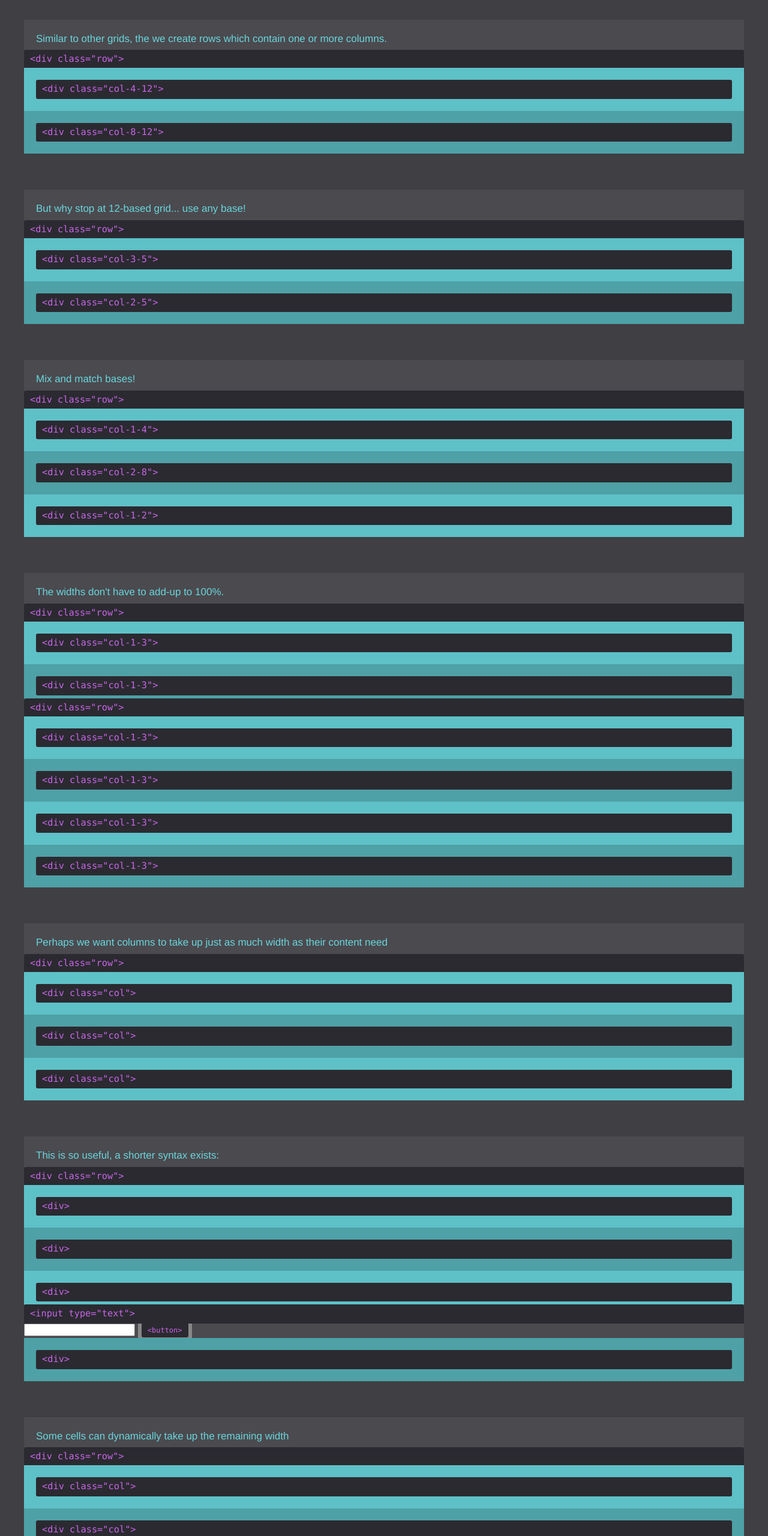
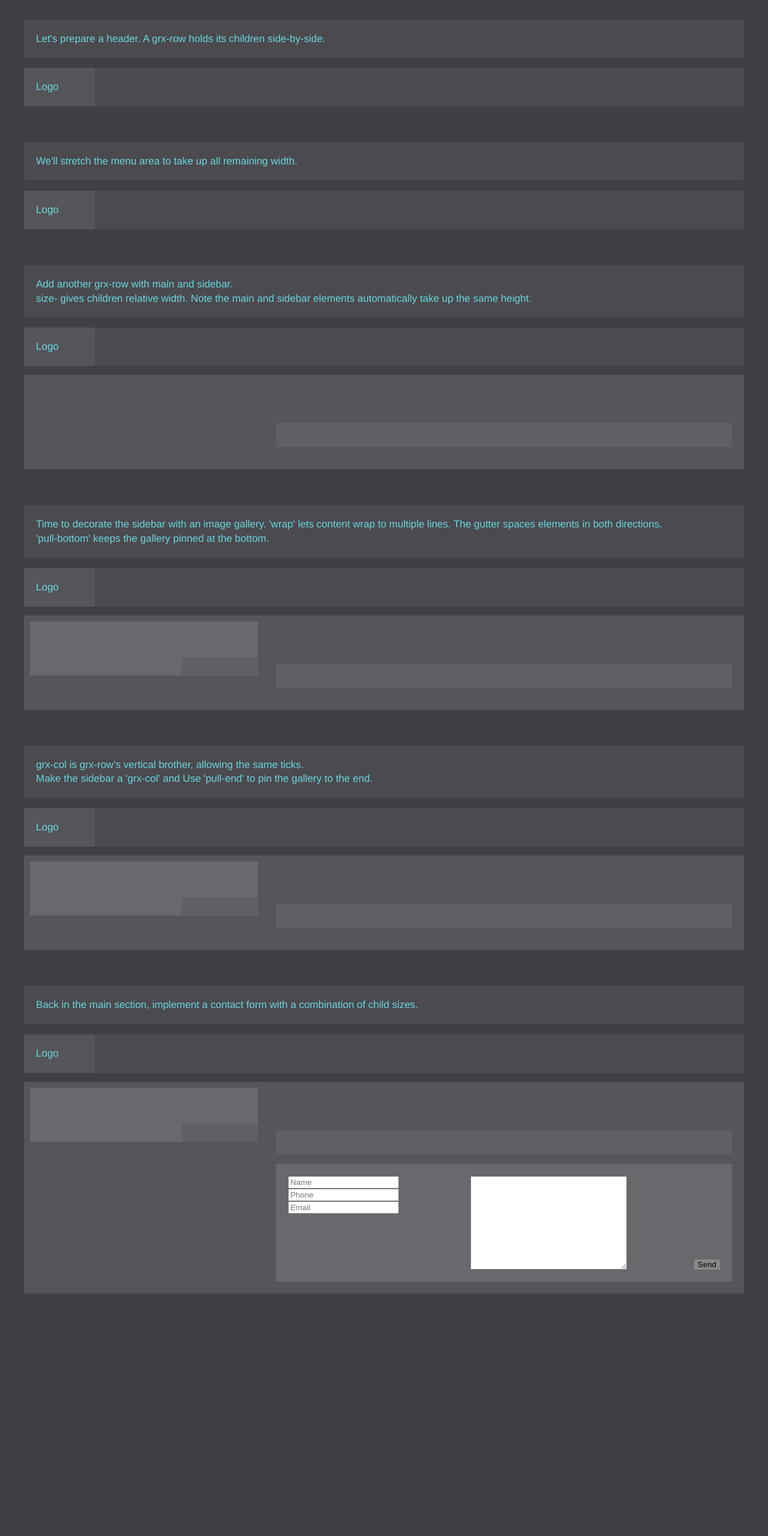
Before and after one commit to mike-shtil/grx, a website: page demo/index.html in a window 1280 px wide. Shown: the part 120-2680 px from the top of the page at 60% size. After the commit the page ends 2284 px from the top, so only its background shows below. Drawn offline with Linux system fonts and the light colour scheme.

Commit message:
updated demo page; applied modifier classes to grx-col as well

```diff
--- a/demo/index.html
+++ b/demo/index.html
@@ -1,226 +1,193 @@
-<html><head>
+<html>
+<head>
     <meta charset="utf-8">
     <title>Grx - a flexbox-based layout grid</title>
-
     <link rel="stylesheet" href="../dist/grx.css" media="screen" title="no title" charset="utf-8">
     <link rel="stylesheet" href="style/style.css" media="screen" title="no title" charset="utf-8">
 </head>
-
 <body>
 
     <section class="main container">
 
-        <h1>grd</h1>
-
+        <h1>Grx</h1>
         <h3>Welcome to Grx — a flexbox-based layout grid system.</h3>
 
-        <p>Similar to other grids, the we create rows which contain one or more columns.</p>
+        <p>
+          Let's prepare a header. A grx-row holds its children side-by-side.
+        </p>
 
-        <div class="row">
-            <code>&lt;div class="row"&gt;</code>
-            <div class="col-4-12">
-                <code>&lt;div class="col-4-12"&gt;</code>
-            </div>
-            <div class="col-8-12">
-                <code>&lt;div class="col-8-12"&gt;</code>
-            </div>
+        <header class="grx-row">
+          <div class="dummy-logo">
+            Logo
+          </div>
+          <nav>
+            <a class="dummy-link"></a>
+            <a class="dummy-link"></a>
+            <a class="dummy-link"></a>
+          </nav>
+        </header>
+
+        <p>
+          We'll stretch the menu area to take up all remaining width.
+        </p>
+
+        <header class="grx-row">
+          <div class="dummy-logo">
+            Logo
+          </div>
+          <nav>
+            <a class="dummy-link"></a>
+            <a class="dummy-link"></a>
+            <a class="dummy-link"></a>
+          </nav>
+        </header>
+
+        <p>
+          Add another grx-row with main and sidebar.<br>
+          size- gives children relative width. Note the main and sidebar elements automatically take up the same height.<br>
+        </p>
+
+        <header class="grx-row">
+          <div class="dummy-logo">
+            Logo
+          </div>
+          <nav>
+            <a class="dummy-link"></a>
+            <a class="dummy-link"></a>
+            <a class="dummy-link"></a>
+          </nav>
+        </header>
+        <div class="grx-row">
+          <div title="sidebar" class="size-4">
+            <div class="dummy-thumbnail"></div>
+            <div class="dummy-thumbnail"></div>
+            <div class="dummy-thumbnail"></div>
+          </div>
+          <div title="main" class="size-8">
+            <p class="dummy-content"></p>
+          </div>
         </div>
 
-        <p>But why stop at 12-based grid... use any base!</p>
+        <p>
+          Time to decorate the sidebar with an image gallery. 'wrap' lets content wrap to multiple lines. The gutter spaces elements in both directions.<br>
+          'pull-bottom' keeps the gallery pinned at the bottom.
+        </p>
 
-        <div class="row">
-            <code>&lt;div class="row"&gt;</code>
-            <div class="col-3-5">
-                <code>&lt;div class="col-3-5"&gt;</code>
+        <header class="grx-row">
+          <div class="dummy-logo">
+            Logo
+          </div>
+          <nav>
+            <a class="dummy-link"></a>
+            <a class="dummy-link"></a>
+            <a class="dummy-link"></a>
+          </nav>
+        </header>
+        <div class="grx-row">
+          <div title="sidebar" class="size-4">
+            <div class="dummy-thumbnail"></div>
+            <div class="dummy-thumbnail"></div>
+            <div class="dummy-thumbnail"></div>
+            <div class="image-gallery grx-row wrap align-center gutter-md">
+              <div class="dummy-image size-1-3"></div>
+              <div class="dummy-image size-1-3"></div>
+              <div class="dummy-image size-1-3"></div>
+              <div class="dummy-image size-1-3"></div>
+              <div class="dummy-image size-1-3"></div>
+              <div class="dummy-image size-1-3"></div>
+              <div class="dummy-image size-1-3"></div>
+              <div class="dummy-image size-1-3"></div>
             </div>
-            <div class="col-2-5">
-                <code>&lt;div class="col-2-5"&gt;</code>
-            </div>
+          </div>
+          <div title="main" class="size-8">
+            <p class="dummy-content"></p>
+          </div>
         </div>
 
-        <p>Mix and match bases!</p>
+        <p>
+          grx-col is grx-row's vertical brother, allowing the same ticks.<br>
+          Make the sidebar a 'grx-col' and Use 'pull-end' to pin the gallery to the end.
+        </p>
 
-        <div class="row">
-            <code>&lt;div class="row"&gt;</code>
-            <div class="col-1-4">
-                <code>&lt;div class="col-1-4"&gt;</code>
+        <header class="grx-row">
+          <div class="dummy-logo">
+            Logo
+          </div>
+          <nav>
+            <a class="dummy-link"></a>
+            <a class="dummy-link"></a>
+            <a class="dummy-link"></a>
+          </nav>
+        </header>
+        <div class="grx-row">
+          <div title="sidebar" class="size-4">
+            <div class="dummy-thumbnail"></div>
+            <div class="dummy-thumbnail"></div>
+            <div class="dummy-thumbnail"></div>
+            <div class="image-gallery grx-row wrap align-center gutter-md">
+              <div class="dummy-image size-1-3"></div>
+              <div class="dummy-image size-1-3"></div>
+              <div class="dummy-image size-1-3"></div>
+              <div class="dummy-image size-1-3"></div>
+              <div class="dummy-image size-1-3"></div>
+              <div class="dummy-image size-1-3"></div>
+              <div class="dummy-image size-1-3"></div>
+              <div class="dummy-image size-1-3"></div>
             </div>
-            <div class="col-2-8">
-                <code>&lt;div class="col-2-8"&gt;</code>
-            </div>
-            <div class="col-1-2">
-                <code>&lt;div class="col-1-2"&gt;</code>
-            </div>
+          </div>
+          <div title="main" class="size-8">
+            <p class="dummy-content"></p>
+          </div>
         </div>
 
-        <p>The widths don't have to add-up to 100%.</p>
+        <p>
+          Back in the main section, implement a contact form with a combination of child sizes.
+        </p>
 
-        <div class="row">
-            <code>&lt;div class="row"&gt;</code>
-            <div class="col-1-3">
-                <code>&lt;div class="col-1-3"&gt;</code>
+        <header class="grx-row">
+          <div class="dummy-logo">
+            Logo
+          </div>
+          <nav>
+            <a class="dummy-link"></a>
+            <a class="dummy-link"></a>
+            <a class="dummy-link"></a>
+          </nav>
+        </header>
+        <div class="grx-row">
+          <div title="sidebar" class="size-4">
+            <div class="dummy-thumbnail"></div>
+            <div class="dummy-thumbnail"></div>
+            <div class="dummy-thumbnail"></div>
+            <div class="image-gallery grx-row wrap align-center gutter-md">
+              <div class="dummy-image size-1-3"></div>
+              <div class="dummy-image size-1-3"></div>
+              <div class="dummy-image size-1-3"></div>
+              <div class="dummy-image size-1-3"></div>
+              <div class="dummy-image size-1-3"></div>
+              <div class="dummy-image size-1-3"></div>
+              <div class="dummy-image size-1-3"></div>
+              <div class="dummy-image size-1-3"></div>
             </div>
-            <div class="col-1-3">
-                <code>&lt;div class="col-1-3"&gt;</code>
+          </div>
+          <div title="main" class="size-8">
+            <p class="dummy-content"></p>
+            <div class="contact-form grx-row">
+              <div class="size-2-5">
+                <input type="text" class="dummy-input" placeholder="Name">
+                <input type="text" class="dummy-input" placeholder="Phone">
+                <input type="text" class="dummy-input" placeholder="Email">
+              </div>
+              <div class="size-auto">
+                <textarea name="" class="dummy-textarea" cols="30" rows="10"></textarea>
+              </div>
+              <div class="grx-col justify-end">
+                <button>Send</button>
+              </div>
             </div>
+          </div>
         </div>
 
-        <div class="row gutter-md">
-            <code>&lt;div class="row"&gt;</code>
-            <div class="col-1-3">
-                <code>&lt;div class="col-1-3"&gt;</code>
-            </div>
-            <div class="col-1-3">
-                <code>&lt;div class="col-1-3"&gt;</code>
-            </div>
-            <div class="col-1-3">
-                <code>&lt;div class="col-1-3"&gt;</code>
-            </div>
-            <div class="col-1-3">
-                <code>&lt;div class="col-1-3"&gt;</code>
-            </div>
-        </div>
-
-        <p>Perhaps we want columns to take up just as much width as their content need</p>
-
-        <div class="row">
-            <code>&lt;div class="row"&gt;</code>
-            <div class="col">
-                <code>&lt;div class="col"&gt;</code>
-            </div>
-            <div class="col">
-                <code>&lt;div class="col"&gt;</code>
-            </div>
-            <div class="col">
-                <code>&lt;div class="col"&gt;</code>
-            </div>
-        </div>
-
-        <p>This is so useful, a shorter syntax exists:</p>
-
-        <div class="row">
-            <code>&lt;div class="row"&gt;</code>
-            <div>
-                <code>&lt;div&gt;</code>
-            </div>
-            <div>
-                <code>&lt;div&gt;</code>
-            </div>
-            <div>
-                <code>&lt;div&gt;</code>
-            </div>
-        </div>
-
-        <div class="row">
-            <code>&lt;div class="row"&gt;</code>
-            <input type="text">
-            <code>&lt;input type="text"&gt;</code>
-            <button>
-                <code>&lt;button&gt;</code>
-            </button>
-            <div>
-                <code>&lt;div&gt;</code>
-            </div>
-        </div>
-
-        <p>Some cells can dynamically take up the remaining width</p>
-
-        <div class="row">
-            <code>&lt;div class="row"&gt;</code>
-            <div class="col">
-                <code>&lt;div class="col"&gt;</code>
-            </div>
-            <div class="col">
-                <code>&lt;div class="col"&gt;</code>
-            </div>
-            <div class="col-auto">
-                <code>&lt;div class="col-auto"&gt;</code>
-            </div>
-        </div>
-
-        <div class="row">
-            <code>&lt;div class="row"&gt;</code>
-            <div class="col-2-6">
-                <code>&lt;div class="col-2-6"&gt;</code>
-            </div>
-            <div class="col-auto">
-                <code>&lt;div class="col-auto"&gt;</code>
-            </div>
-            <div class="col-1-6">
-                <code>&lt;div class="col-1-6"&gt;</code>
-            </div>
-        </div>
-
-        <p>Multiple col-auto share the remaining width equally<small>As long as they don't overflow</small></p>
-
-        <div class="row">
-            <code>&lt;div class="row"&gt;</code>
-            <div class="col-2-6">
-                <code>&lt;div class="col-2-6"&gt;</code>
-            </div>
-            <div class="col-auto">
-                <code>&lt;div class="col-auto"&gt;</code>
-            </div>
-            <div class="col-auto">
-                <code>&lt;div class="col-auto"&gt;</code>
-            </div>
-            <div class="col-1-6">
-                <code>&lt;div class="col-1-6"&gt;</code>
-            </div>
-        </div>
-
-        <p>Maybe you want to pull the last columns to the end<small>Only the first pulled colum needs the pull- class</small></p>
-
-        <div class="row">
-            <code>&lt;div class="row"&gt;</code>
-            <div class="col-1-3">
-                <code>&lt;div class="col-1-3"&gt;</code>
-            </div>
-            <div class="col-1-3 pull-end">
-                <code>&lt;div class="col-1-3 pull-end"&gt;</code>
-            </div>
-        </div>
-
-        <div class="row">
-            <code>&lt;div class="row"&gt;</code>
-            <div class="col-1-5">
-                <code>&lt;div class="col-1-5"&gt;</code>
-            </div>
-            <div class="col-1-5 pull-end">
-                <code>&lt;div class="col-1-5 pull-end"&gt;</code>
-            </div>
-            <div class="col-1-5">
-                <code>&lt;div class="col-1-5"&gt;</code>
-            </div>
-            <div class="col-1-5">
-                <code>&lt;div class="col-1-5"&gt;</code>
-            </div>
-        </div>
-
-        <p>Now the real beauty of flexbox - dynamic content vertical alignment!</p>
-
-        <div class="row">
-            <code>&lt;div class="row"&gt;</code>
-            <div class="col-1-4 align-center">
-                <code>&lt;div class="col-1-4 align-center"&gt;</code>
-            </div>
-            <div class="col-3-4 align-center">
-                <code>&lt;div class="col-3-4 align-center"&gt;</code>
-            </div>
-        </div>
-
-        <div class="row">
-            <code>&lt;div class="row"&gt;</code>
-            <div class="col-1-4 align-end">
-                <code>&lt;div class="col-1-4 align-end"&gt;</code>
-            </div>
-            <div class="col-3-4 align-end">
-                <code>&lt;div class="col-3-4 align-end"&gt;</code>
-            </div>
-        </div>
-
-
     </section>
-
-
-</body></html>
+</body>
+</html>
--- a/demo/style/style.scss
+++ b/demo/style/style.scss
@@ -1,9 +1,11 @@
-[class*=row] { background-color: rgba(255, 255, 255, 0.06); position: relative; margin-top: 15px;
+$yellow: #dcd07b;
+$green: #5ec788;
+
+.grx-row { background-color: rgba(255, 255, 255, 0.06); position: relative; margin-top: 15px;
   > code { top: -30px; border-bottom-right-radius: 0; border-bottom-left-radius: 0; right: 0; left: 0; position: absolute; }
 }
-[class*=col], [class*=row] > div { min-height: 30px; padding: 20px; background-color: rgba(255, 255, 255, 0.06); position: relative;
-  &:nth-child(2n) { background-color: #5EC1C7; }
-  &:nth-child(2n+1) { background-color: #4EA1A6; }
+.grx-row > * { min-height: 30px; padding: 20px; background-color: rgba(255, 255, 255, 0.06); position: relative;
+
   > code { }
 }
 
--- a/src/grx.scss
+++ b/src/grx.scss
@@ -102,7 +102,7 @@ $py_breakpoints: ( sm: 768px, md: 992px, lg: 1200px ); //breakpoints for media q
 //general element
 /////////////////
 
-.#{$py_container} {
+.#{$py_container}, .#{$py_vcontainer} {
     //justify (horizontal in row)
     &.justify-start {
         justify-content: flex-start;
@@ -119,16 +119,13 @@ $py_breakpoints: ( sm: 768px, md: 992px, lg: 1200px ); //breakpoints for media q
     }
     //align (vertical in row)
     &.align-start {
-        display: flex;
         align-items: flex-start;
     }
      &.align-center,
     %align-center {
-        display: flex;
         align-items: center;
     }
     &.align-end {
-        display: flex;
         align-items: flex-end;
     }
     &.align-stretch {
```
Also changed, not shown: demo/style/style.css, dist/grx.css, dist/grx.min.css, 1 other file.
